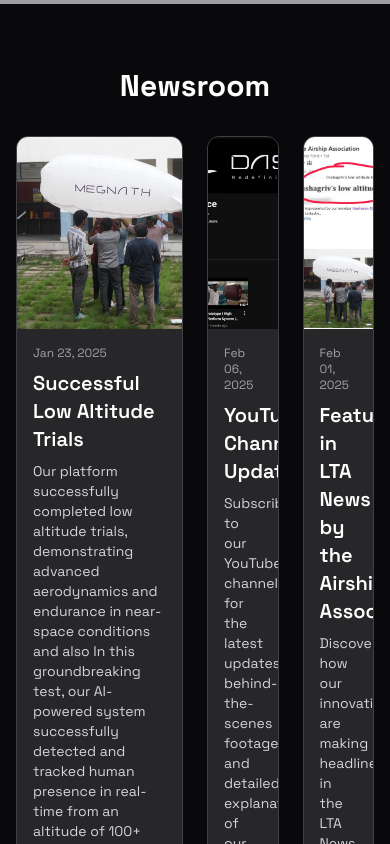
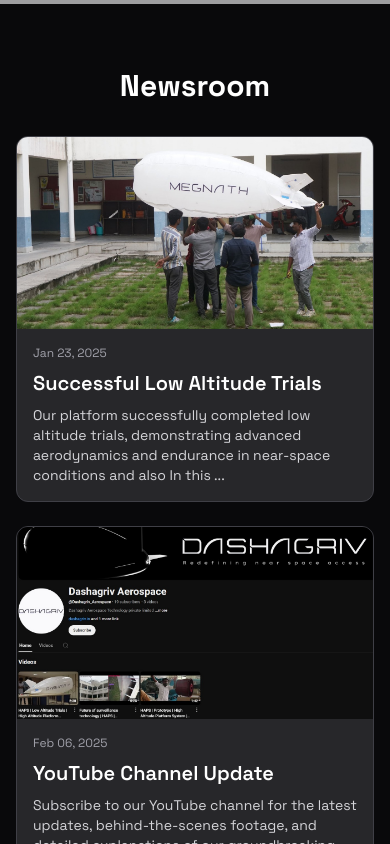
Before and after one commit to Vijayaraj-Anbalagan/dat2, a Next.js app: page / in a window 390 px wide. Shown: the part 2960-3804 px from the top of the page. Built offline with nearby package versions, Linux system fonts and the light colour scheme; grey boxes are pictures that could not be loaded.

Commit message:
made responsive

```diff
--- a/src/app/page.tsx
+++ b/src/app/page.tsx
@@ -291,9 +291,9 @@
         <h2 className="text-3xl md:text-4xl font-bold text-center text-white mb-8">
           Newsroom
         </h2>
-        <div className="grid grid-cols-4 gap-6">
+        <div className="grid grid-cols-1 md:grid-cols-2 lg:grid-cols-4 gap-6">
           {/* Top box spanning full width */}
-          <div className="col-span-2">
+          <div className="col-span-1 md:col-span-2">
             <NewsCard {...newsItems[0]} />
           </div>
 
@@ -336,7 +336,11 @@
       <h3 className="text-xl font-semibold text-white mb-2">
         {title}
       </h3>
-      <p className="text-sm text-zinc-300">{description}</p>
+      <p className="text-sm text-zinc-300">
+        {window.innerWidth < 768
+          ? `${description.substring(0, 150)}...`
+          : description}
+      </p>
     </div>
   </div>
   </Link>
```
